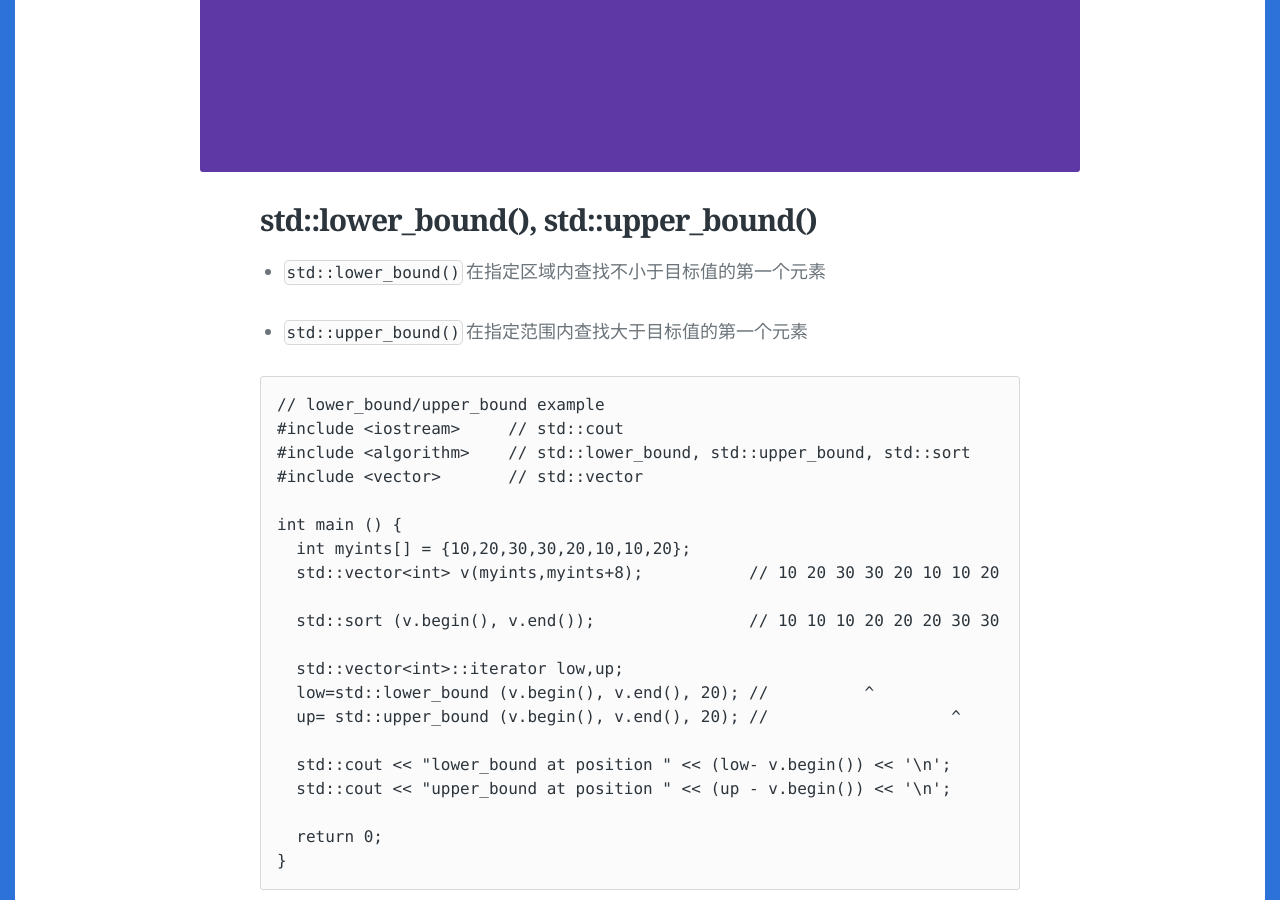
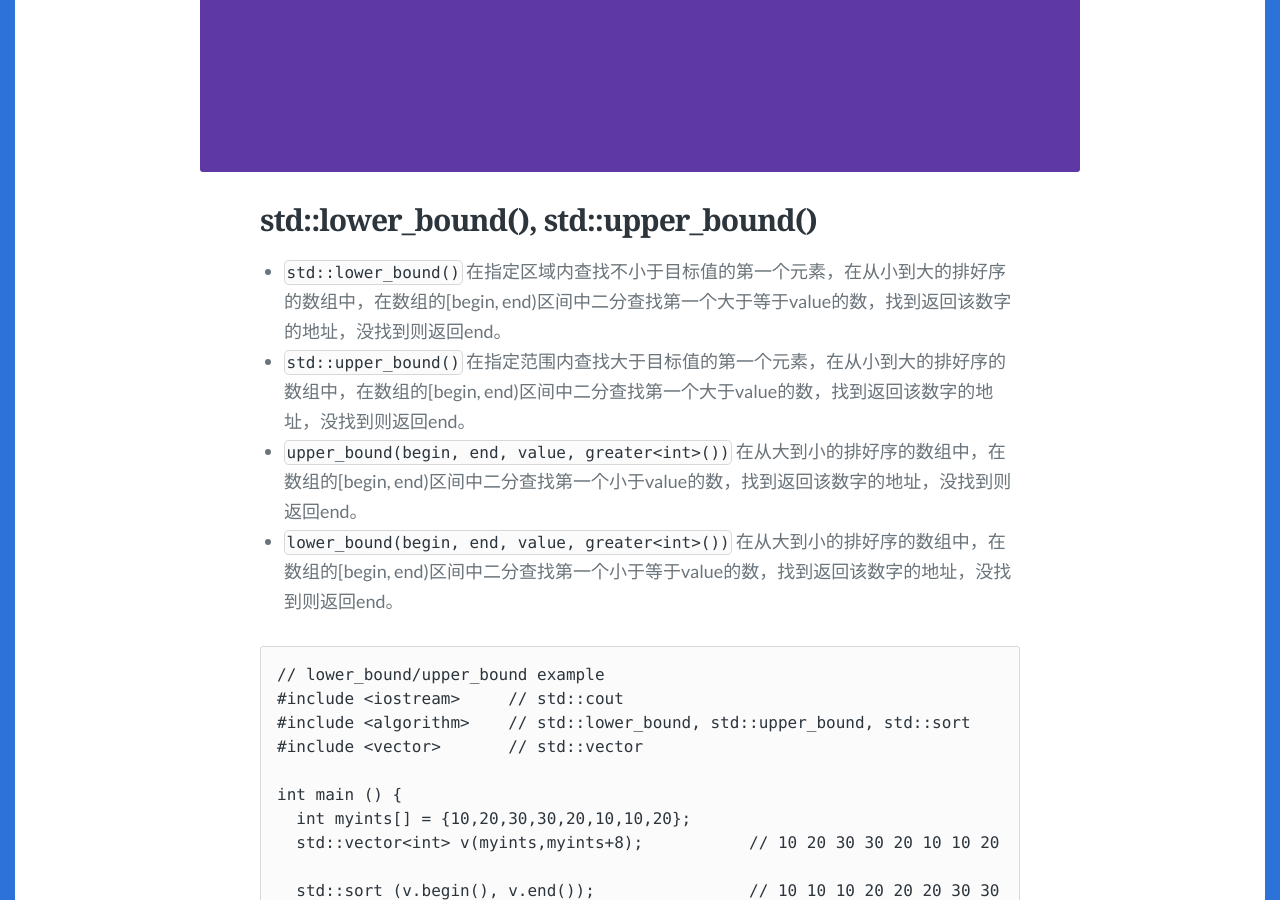
Before and after one commit to Zydiii/Zydiii.github.io, a Jekyll site: the page built from _posts/2022-8-25-c++lowerbound.md, in a window 1280 px wide and 900 px high, scrolled down 748 px. Built offline with Jekyll 4.4.1, drawn with Linux system fonts in a browser that asks for light colours; some web fonts are replaced; comment, search, counter and statistics services are not loaded.

Commit message:
upper_bound

````diff
--- a/_posts/2022-8-25-c++lowerbound.md
+++ b/_posts/2022-8-25-c++lowerbound.md
@@ -11,9 +11,10 @@ tags: [C++]
 
 ## std::lower_bound(), std::upper_bound()
 
-- `std::lower_bound()` 在指定区域内查找不小于目标值的第一个元素
-
-- `std::upper_bound()` 在指定范围内查找大于目标值的第一个元素
+- `std::lower_bound()` 在指定区域内查找不小于目标值的第一个元素，在从小到大的排好序的数组中，在数组的[begin, end)区间中二分查找第一个大于等于value的数，找到返回该数字的地址，没找到则返回end。
+- `std::upper_bound()` 在指定范围内查找大于目标值的第一个元素，在从小到大的排好序的数组中，在数组的[begin, end)区间中二分查找第一个大于value的数，找到返回该数字的地址，没找到则返回end。
+- `upper_bound(begin, end, value, greater<int>())` 在从大到小的排好序的数组中，在数组的[begin, end)区间中二分查找第一个小于value的数，找到返回该数字的地址，没找到则返回end。
+- `lower_bound(begin, end, value, greater<int>())` 在从大到小的排好序的数组中，在数组的[begin, end)区间中二分查找第一个小于等于value的数，找到返回该数字的地址，没找到则返回end。
 
 ```C++
 // lower_bound/upper_bound example
````
